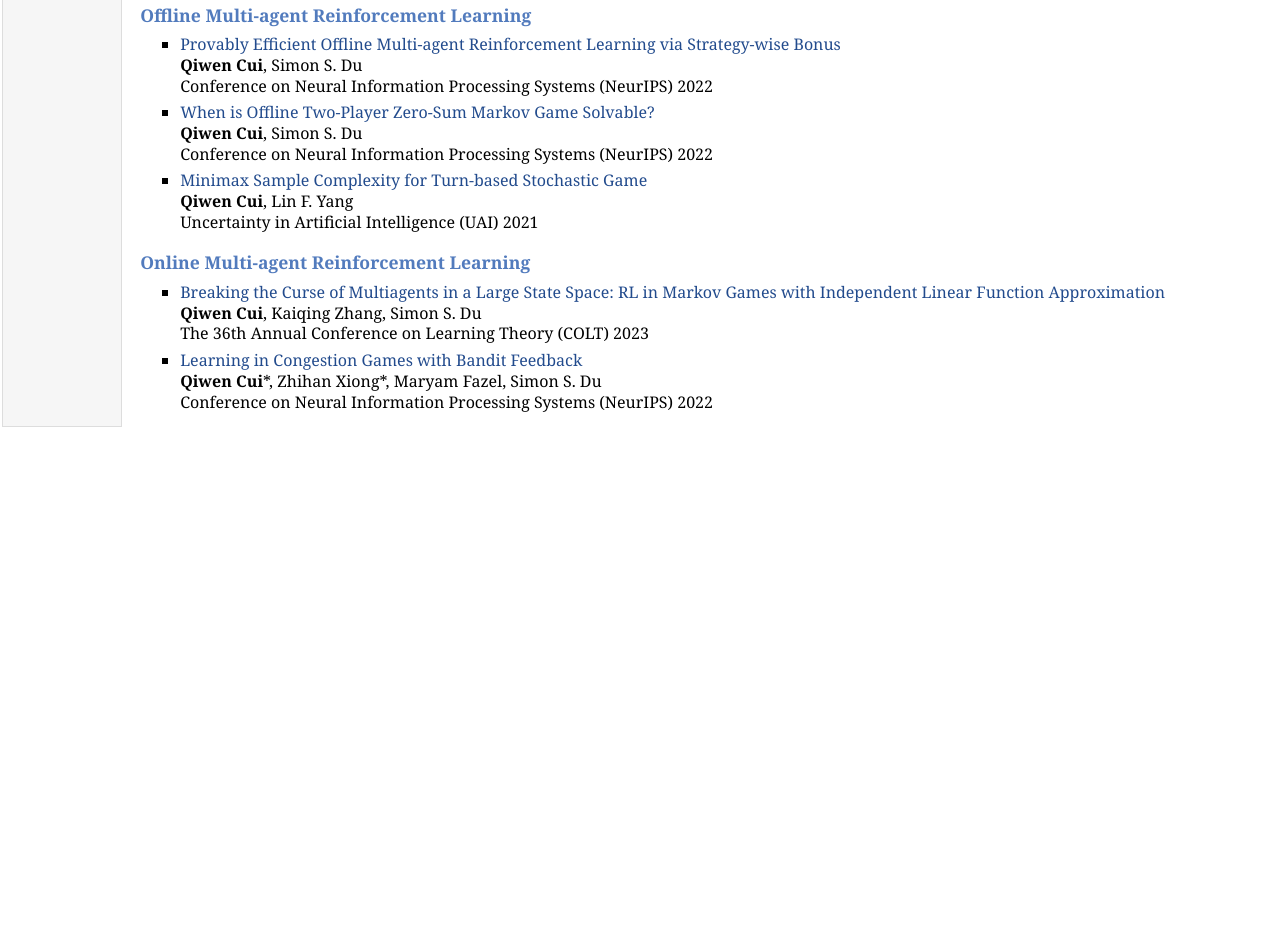
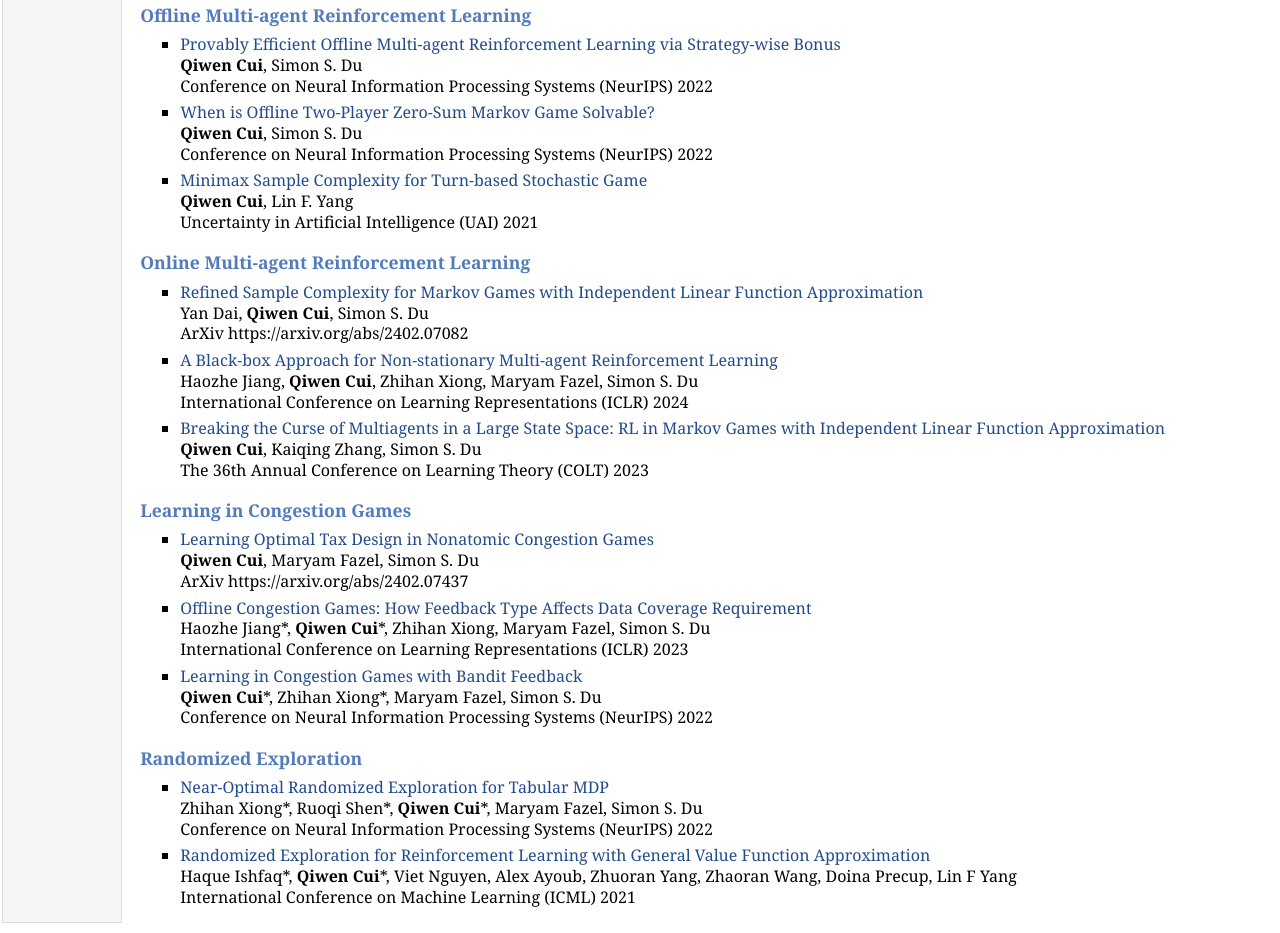
Before and after one commit to qwcui/qwcui.github.io, a plain HTML site: page index.html in a window 1280 px wide. Shown: the part 567-1500 px from the top of the page. Before the commit the page ends 1004 px from the top, so only its background shows below. Drawn offline with Linux system fonts and the light colour scheme.

Commit message:
02252024

```diff
--- a/index.html
+++ b/index.html
@@ -32,7 +32,7 @@ Email: qwcui <a href="at">at</a> cs (dot) washington (dot) edu<br />
 <h2>About me</h2>
 <p>I am a third-year Ph.D. student in the Paul G. Allen School of Computer Science &amp; Engineering at the University of Washington. I am very fortunate to be advised by Professor <a href="https://simonshaoleidu.com">Simon Shaolei Du</a>. Prior to starting my Ph.D. study, I did my undergrad in the <a href="https://www.math.pku.edu.cn/en/">School of Mathematical Sciences</a> at <a href="https://english.pku.edu.cn">Peking University</a> advised by Professor
 <a href="https://bicmr.pku.edu.cn/~wenzw/">Zaiwen Wen</a>. I had a great summer working with Professor <a href="http://drlinyang.net">Lin F. Yang</a> in 2020, who led me into the world of reinforcement learning theory.</p>
-<p>My research interests are in reinforcement learning. I have been working on designing provably efficient multi-agent reinforcement learning algorithms for the offline case (exploiting the dataset) and the online case (exploring the structured environment). I have also done research in optimization and game theory. Currently, I am interested in the role of RL(HF) in the performance of LLMs. </p>
+<p>My research interests are in reinforcement learning. I have been working on designing provably efficient multi-agent reinforcement learning algorithms for the offline case (exploiting the dataset) and the online case (exploring the structured environment). I have also done research in optimization and game theory. I am also interested in the role of RL(HF) in the performance of LLMs. </p>
 <h2>Selected Publications </h2>
 <h3>Offline Multi-agent Reinforcement Learning </h3>
 <ul>
@@ -51,13 +51,43 @@ Uncertainty in Artificial Intelligence (UAI) 2021<br /></p>
 </ul>
 <h3>Online Multi-agent Reinforcement Learning</h3>
 <ul>
+<li><p><a href="https://arxiv.org/abs/2402.07082">Refined Sample Complexity for Markov Games with Independent Linear Function Approximation</a><br />
+Yan Dai, <b>Qiwen Cui</b>, Simon S. Du<br />
+ArXiv https://arxiv.org/abs/2402.07082<br /></p>
+</li>
+<li><p><a href="https://arxiv.org/abs/2306.07465">A Black-box Approach for Non-stationary Multi-agent Reinforcement Learning</a><br />
+Haozhe Jiang, <b>Qiwen Cui</b>, Zhihan Xiong, Maryam Fazel, Simon S. Du<br />
+International Conference on Learning Representations (ICLR) 2024<br /></p>
+</li>
 <li><p><a href="https://arxiv.org/abs/2302.03673">Breaking the Curse of Multiagents in a Large State Space: RL in Markov Games with Independent Linear Function Approximation</a><br />
 <b>Qiwen Cui</b>, Kaiqing Zhang, Simon S. Du<br />
 The 36th Annual Conference on Learning Theory (COLT) 2023<br /></p>
 </li>
+</ul>
+<h3>Learning in Congestion Games</h3>
+<ul>
+<li><p><a href="https://arxiv.org/abs/2402.07437">Learning Optimal Tax Design in Nonatomic Congestion Games</a><br />
+<b>Qiwen Cui</b>, Maryam Fazel, Simon S. Du<br />
+ArXiv https://arxiv.org/abs/2402.07437<br /></p>
+</li>
+<li><p><a href="https://arxiv.org/abs/2210.13396">Offline Congestion Games: How Feedback Type Affects Data Coverage Requirement</a><br />
+Haozhe Jiang*, <b>Qiwen Cui</b>*, Zhihan Xiong, Maryam Fazel, Simon S. Du<br />
+International Conference on Learning Representations (ICLR) 2023<br /> </p>
+</li>
 <li><p><a href="https://arxiv.org/abs/2206.01880">Learning in Congestion Games with Bandit Feedback</a><br />
 <b>Qiwen Cui</b>*, Zhihan Xiong*, Maryam Fazel, Simon S. Du<br />
 Conference on Neural Information Processing Systems (NeurIPS) 2022<br /> </p>
+</li>
+</ul>
+<h3>Randomized Exploration</h3>
+<ul>
+<li><p><a href="https://arxiv.org/abs/2102.09703">Near-Optimal Randomized Exploration for Tabular MDP</a><br />
+Zhihan Xiong*, Ruoqi Shen*, <b>Qiwen Cui</b>*, Maryam Fazel, Simon S. Du<br />
+Conference on Neural Information Processing Systems (NeurIPS) 2022<br /> </p>
+</li>
+<li><p><a href="https://arxiv.org/abs/2106.07841">Randomized Exploration for Reinforcement Learning with General Value Function Approximation</a><br />
+Haque Ishfaq*, <b>Qiwen Cui</b>*, Viet Nguyen, Alex Ayoub, Zhuoran Yang, Zhaoran Wang, Doina Precup, Lin F Yang<br />
+International Conference on Machine Learning (ICML) 2021<br /></p>
 </li>
 </ul>
 </td>
```
Also changed, not shown: publications.html (+9 -0 lines), 4 other files.
